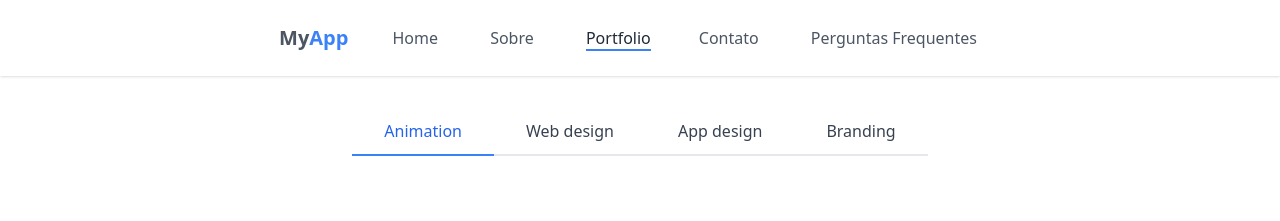
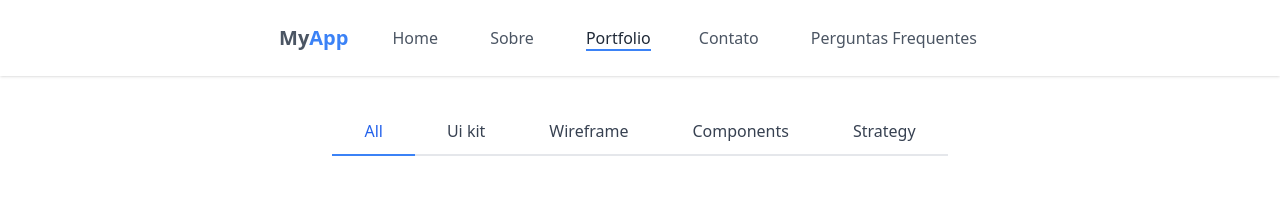
Before and after one commit to leoziondev/yt-fullstack-na-pratica-sveltekit, a SvelteKit app: page /portfolio in a window 1280 px wide. Shown: the top 221 px of the page. Built offline with nearby package versions, Linux system fonts and the light colour scheme.

Commit message:
filter list data

```diff
--- a/src/routes/portfolio/+page.svelte
+++ b/src/routes/portfolio/+page.svelte
@@ -1,34 +1,45 @@
-<script>
+<script lang="ts">
     export let data
+    let currentCategory = 'All'
+    let portfolioItems = data.items
+
+    function changeCategory(newCategory: string) {
+        currentCategory = newCategory;
+        filterPortfolio()
+    }
+
+    function filterPortfolio() {
+        portfolioItems = data.items.filter(item => {
+            return item.category === currentCategory || currentCategory === 'All';
+        })
+    }
 </script>
 
 <section class="bg-white">
     <div class="container px-6 mx-auto">
 
         <div class="flex py-4 mt-4 overflow-x-auto overflow-y-hidden md:justify-center">
-            <button
-                class="h-12 px-8 py-2 -mb-px text-sm text-center text-blue-600 bg-transparent border-b-2 border-blue-500 sm:text-base dark:border-blue-400 whitespace-nowrap focus:outline-none">
-                Animation
-            </button>
+            {#each data.categories as category}
 
-            <button
-                class="h-12 px-8 py-2 -mb-px text-sm text-center text-gray-700 bg-transparent border-b-2 border-gray-200 sm:text-base cursor-base focus:outline-none hover:border-gray-400">
-                Web design
-            </button>
+                {#if currentCategory === category}
+                    <button
+                        class="h-12 px-8 py-2 -mb-px text-sm text-center text-blue-600 bg-transparent border-b-2 border-blue-500 sm:text-base dark:border-blue-400 whitespace-nowrap focus:outline-none">
+                        {category}
+                    </button>
+                {:else}
+                    <button
+                        on:click={() => changeCategory(category)}
+                        class="h-12 px-8 py-2 -mb-px text-sm text-center text-gray-700 bg-transparent border-b-2 border-gray-200 sm:text-base cursor-base focus:outline-none hover:border-gray-400">
+                        {category}
+                    </button>
+                {/if}
 
-            <button
-                class="h-12 px-8 py-2 -mb-px text-sm text-center text-gray-700 bg-transparent border-b-2 border-gray-200 sm:text-base cursor-base focus:outline-none hover:border-gray-400">
-                App design
-            </button>
+            {/each}
 
-            <button
-                class="h-12 px-8 py-2 -mb-px text-sm text-center text-gray-700 bg-transparent border-b-2 border-gray-200 sm:text-base cursor-base focus:outline-none hover:border-gray-400">
-                Branding
-            </button>
         </div>
 
         <section class="mt-8 lg:mt-12 lg:grid lg:grid-cols-2 xl:grid-cols-4 lg:gap-12">
-            {#each data.items as { title, category, image }}
+            {#each portfolioItems as { title, category, image }}
                 <article class="">
                     <div class="">
                         <p class="text-lg tracking-wider text-blue-500 uppercase">{category}</p>
--- a/src/routes/portfolio/+page.ts
+++ b/src/routes/portfolio/+page.ts
@@ -1,5 +1,12 @@
 export function load() {
     return {
+        categories: [
+            'All',
+            'Ui kit',
+            'Wireframe',
+            'Components',
+            'Strategy'
+        ],
         items: [
             {title: 'Block Of UI Kit Collections', category: 'Ui kit', image: 'https://images.unsplash.com/photo-1621609764180-2ca554a9d6f2?ixlib=rb-1.2.1&ixid=MnwxMjA3fDB8MHxwaG90by1wYWdlfHx8fGVufDB8fHx8&auto=format&fit=crop&w=764&q=80'},
             {title: 'Best free website layout', category: 'Wireframe', image: 'https://images.unsplash.com/photo-1600132806608-231446b2e7af?ixlib=rb-1.2.1&ixid=MnwxMjA3fDB8MHxwaG90by1wYWdlfHx8fGVufDB8fHx8&auto=format&fit=crop&w=1374&q=80'},
```
